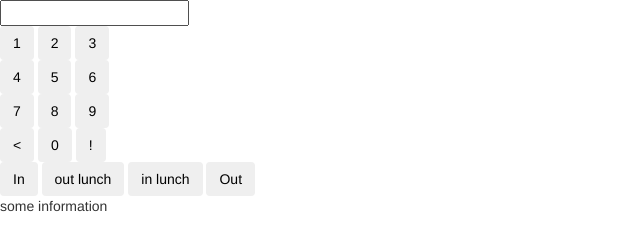
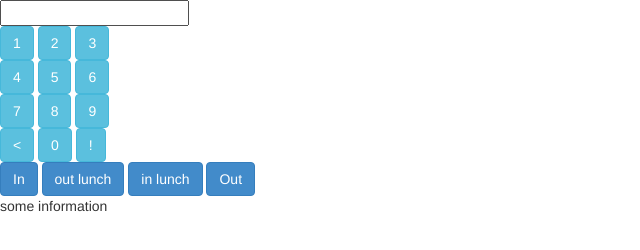
Before and after one commit to Wholing/ttangular, a website: page app/TimeTerminalMain.html in a window 1280 px wide. Shown: the whole page, without its empty margins (0-640 px from the left). Drawn offline with nearby package versions, Linux system fonts and the light colour scheme.

Commit message:
minor styles

```diff
--- a/app/TimeTerminalMain.html
+++ b/app/TimeTerminalMain.html
@@ -4,6 +4,7 @@
   <meta charset="utf-8">
   <title>My AngularJS App</title>
    <link rel="stylesheet" href="../dist/css/bootstrap.css"/>
+   <link rel="stylesheet" href="../dist/css/bootstrap-theme.min"/>
    <link rel="stylesheet" href="css/app.css"/>
   <script src="lib/angular/angular.js"></script>
    <script src="js/TimeTerminalMain.js"></script>
@@ -13,12 +14,12 @@
 </head>
 <body>
 
-<article ng-app="timeTerminal">
+<article class="row" ng-app="timeTerminal">
 
 
 
 
-	<div ng-controller="TimeTerminalMainController">
+	<div class="col-xs-12" ng-controller="TimeTerminalMainController">
 
 
 		<input type="text" ng-model="personId">
@@ -26,7 +27,7 @@
     <container id="numerickeys">
 		  <div ng-repeat="row in layout.rows">
 			 <span ng-repeat="col in row">
-			   	<button class="btn" ng-click="buttonPress(col)"> {{ col }}</button>
+			   	<button class="btn btn-info" ng-click="buttonPress(col)"> {{ col }}</button>
 			 </span>
 		  </div>
     </container>
@@ -34,7 +35,7 @@
     <container id="actionkeys">
       <span ng-repeat="actionButton in layout.actionButtons">
         <span>
-          <button = class="btn" ng-click="actionButtonPress(actionButton)"> {{ actionButton.description}}</button>
+          <button = class="btn btn-primary" ng-click="actionButtonPress(actionButton)"> {{ actionButton.description}}</button>
         </span>
       </span>
       <div class="{{message.textClass}}" ng-show="message.visible">{{message.text}}</div>
--- a/app/js/TimeTerminalMain.js
+++ b/app/js/TimeTerminalMain.js
@@ -141,11 +141,11 @@ function TimeTerminalMainController($scope,Layout,InputLogic,MemoryData, $log, $
 	};
 
 	$scope.showErrorMessage = function (text) {
-		$scope.showMessage(text, "btn-danger");
+		$scope.showMessage(text, "alert alert-danger");
 	};
 
 	$scope.showInfoMessage = function (text) {
-		$scope.showMessage(text, "btn-success");
+		$scope.showMessage(text, "alert alert-success");
 	};
 
 	$scope.showMessage = function (text, textclass) {
```
